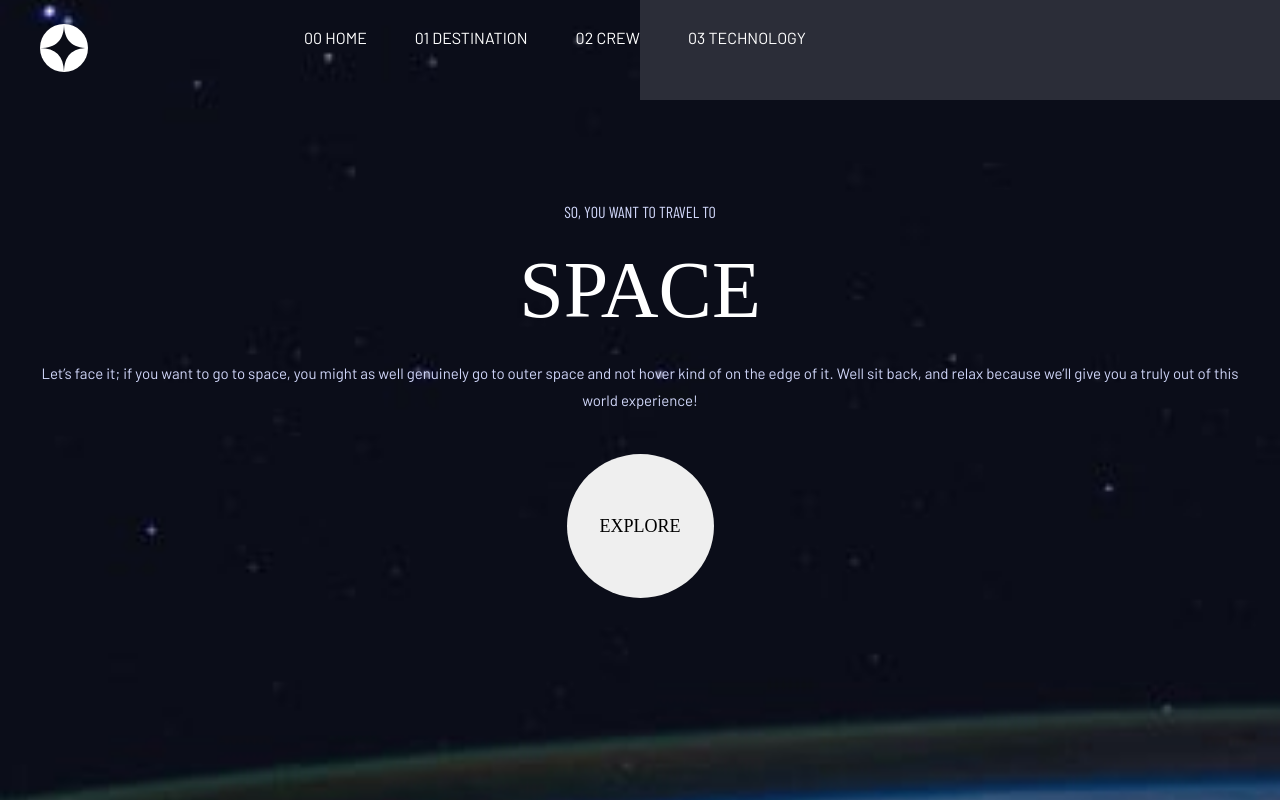
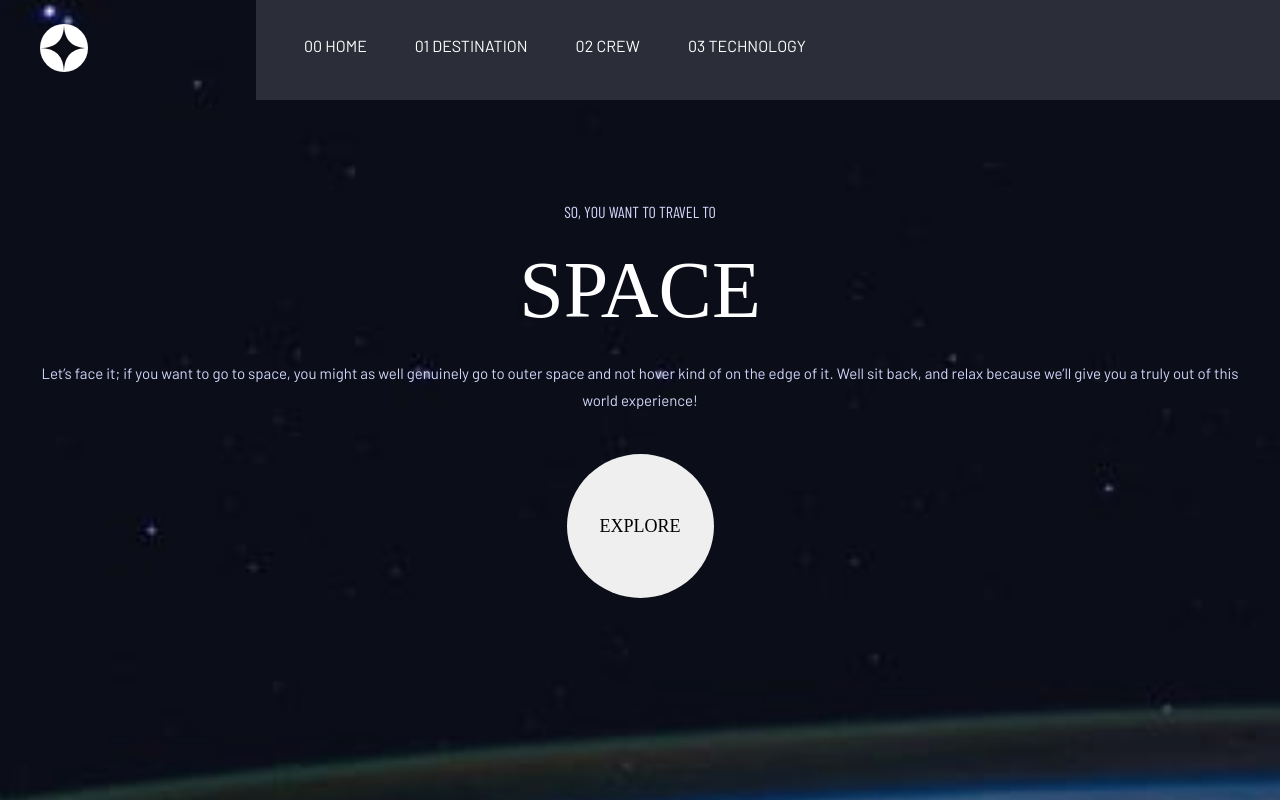
Before and after one commit to EdwardShanahan9/space_tourism_website, a React (Vite) app: page / in a window 1280 px wide. Built offline with nearby package versions, Linux system fonts and the light colour scheme; a web font is replaced by a local one.

Commit message:
Style navbar for tablet devices

```diff
--- a/src/index.scss
+++ b/src/index.scss
@@ -65,26 +65,40 @@ body {
     position: absolute;
     top: 0;
     right: 0;
-    display: block;
+    display: none;
     height: 100px;
-    width: 64rem;
+    width: 80%;
     z-index: -1;
+
+    @media (min-width: 768px) {
+      display: block;
+    }
   }
 
   &__list {
     display: flex;
     list-style: none;
     flex-basis: 80%;
+    display: none;
+
+    @media (min-width: 768px) {
+      display: flex;
+    }
 
     li {
       font-size: 1.6rem;
       margin-left: 4.8rem;
+      margin-top: 1.6rem;
     }
   }
 
   &__menu {
     cursor: pointer;
-    display: none;
+    display: block;
+
+    @media (min-width: 768px) {
+      display: none;
+    }
   }
 }
 
```
